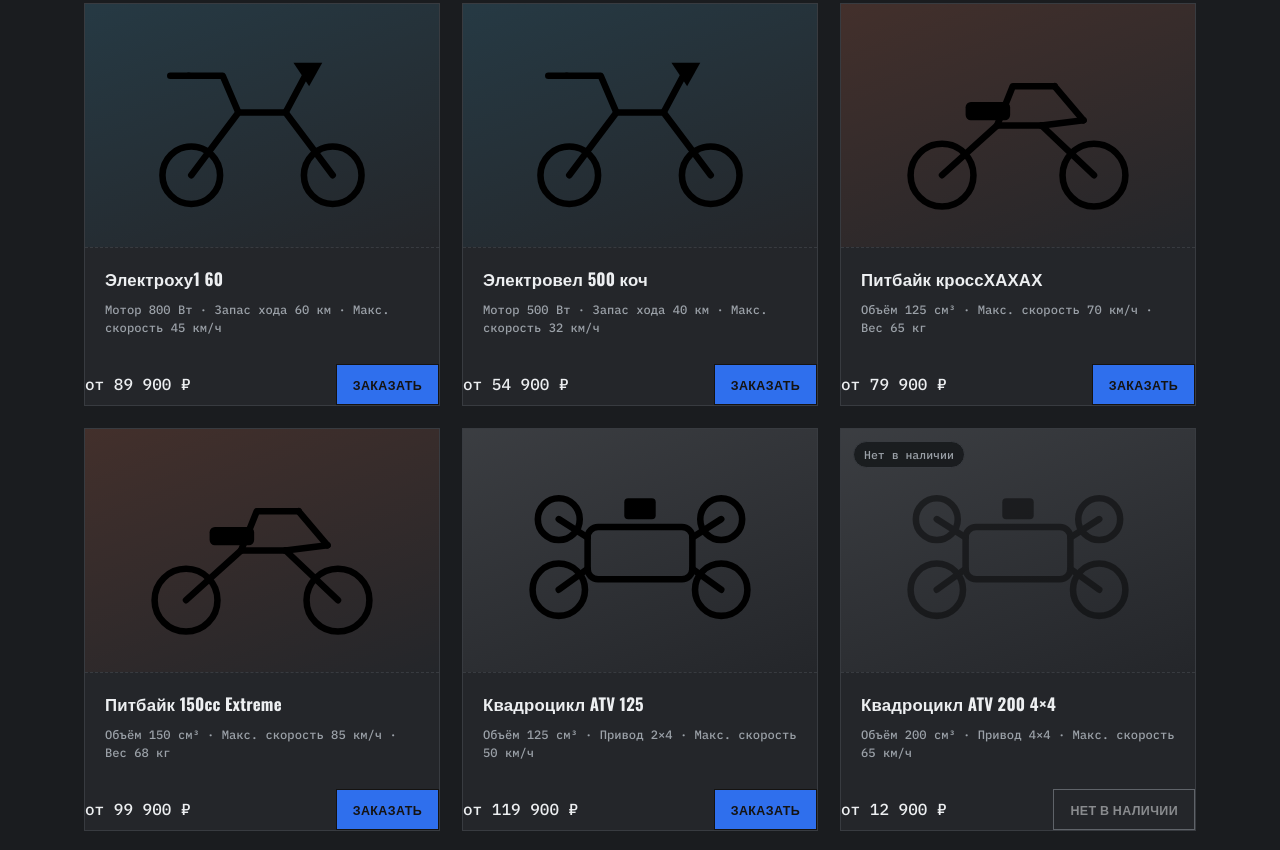
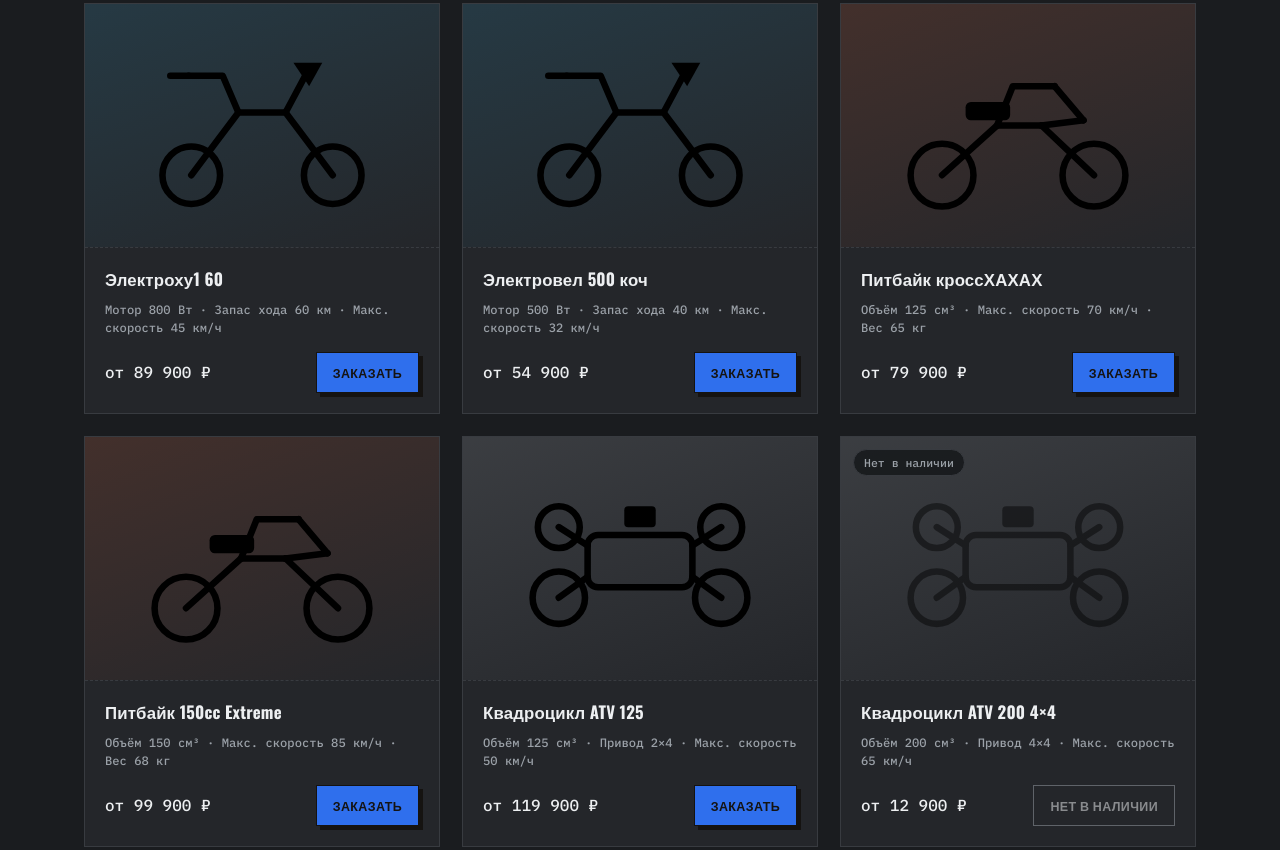
Before and after one commit to mototo6616/motprojprob2, a website: page index.html in a window 1280 px wide. Shown: the part 1125-1975 px from the top of the page. Drawn offline with nearby package versions, Linux system fonts and the light colour scheme.

Commit message:
Update style.css

```diff
--- a/css/style.css
+++ b/css/style.css
@@ -280,6 +280,7 @@ section{ padding:80px 0; }
   border-radius:var(--radius);
   overflow:hidden;
   display:flex; flex-direction:column;
+  --card-inline:20px;
 }
 .card__media{
   aspect-ratio:16/11;
@@ -295,7 +296,7 @@ section{ padding:80px 0; }
 .card__media--quad img{ color:var(--cat-quad); }
 
 .card__body{
-  padding:18px 20px 20px;
+  padding:18px var(--card-inline) 0;
   border-top:1px dashed var(--line);
   display:flex; flex-direction:column; gap:10px;
 }
@@ -311,7 +312,8 @@ section{ padding:80px 0; }
 }
 .card__foot{
   display:flex; align-items:center; justify-content:space-between;
-  margin-top:6px;
+  gap:12px;
+  padding:14px var(--card-inline) 20px;
 }
 .card__price{ font-family:var(--font-mono); font-weight:500; }
 
```
